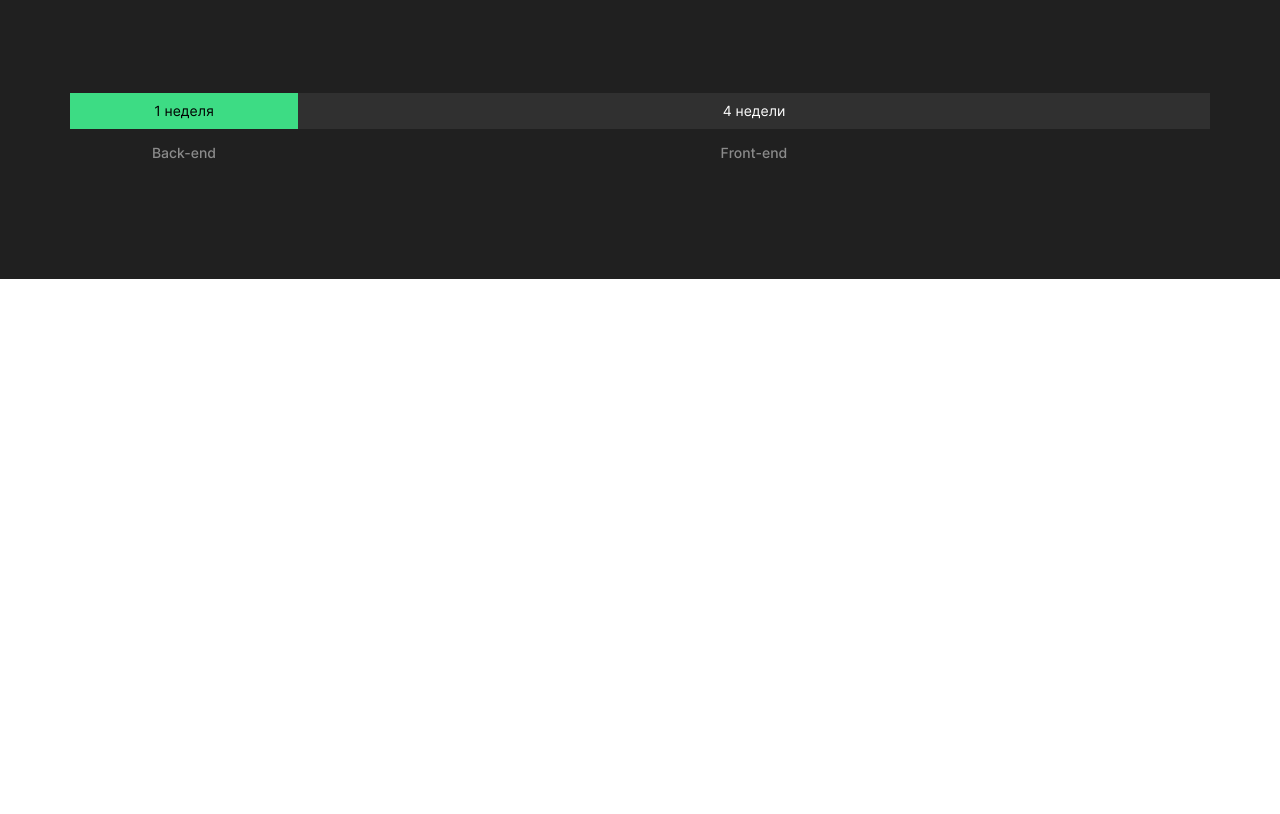
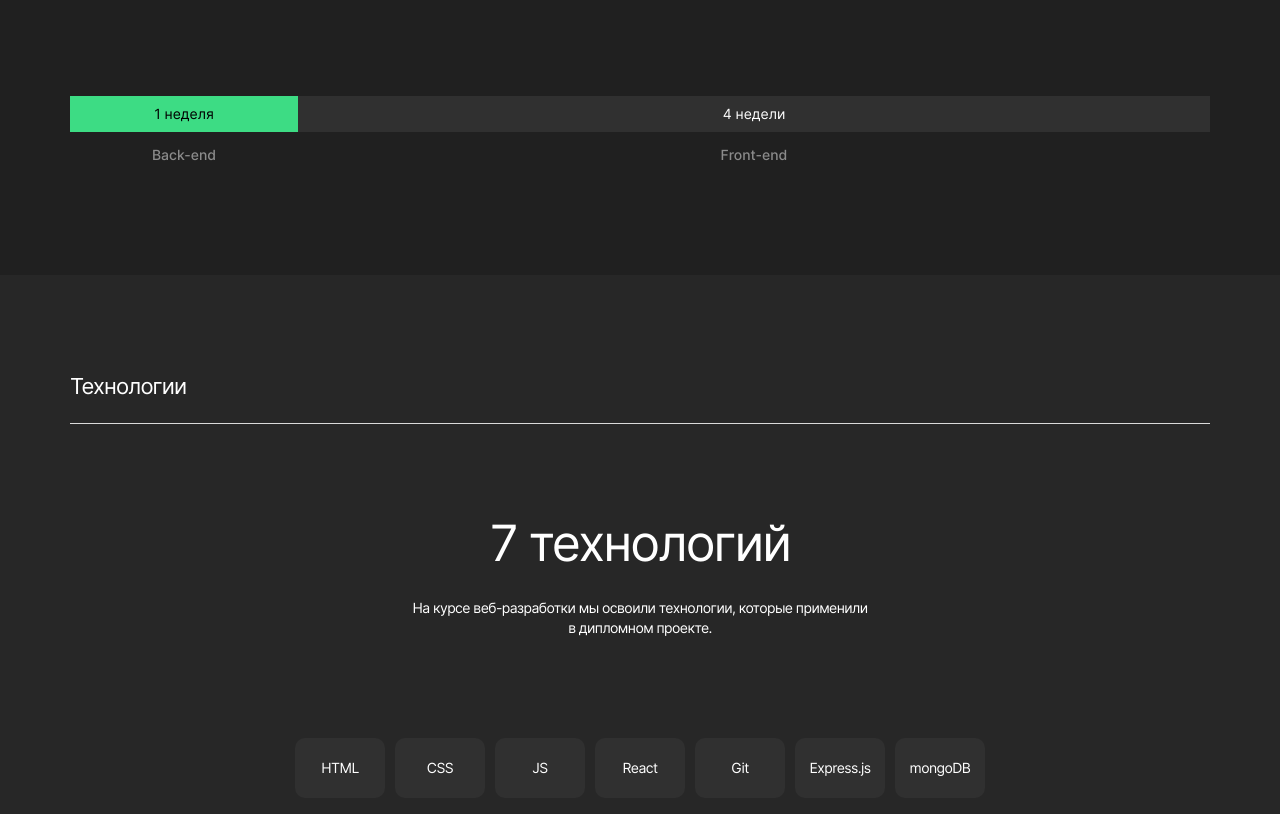
Before and after one commit to Yuliya-Lov/movies-explorer-frontend, a React (Create React App) app: page /signin in a window 1280 px wide. Shown: the part 920-1734 px from the top of the page. Before the commit the page ends 1199 px from the top, so only its background shows below. Built offline with nearby package versions, Linux system fonts and the light colour scheme.

Commit message:
feat: techs

```diff
--- a/src/components/AboutProject/AboutProject.css
+++ b/src/components/AboutProject/AboutProject.css
@@ -1,5 +1,5 @@
 .about-project {
-  margin: 110px 0 100px 0;
+  margin: 110px 0 95px 0;
   display: flex;
   flex-direction: column;
   align-items: flex-start;
@@ -86,5 +86,5 @@
   color: #8B8B8B;
   font-weight: 500;
   line-height: 1.21;
-  min-height: 50px;
+  min-height: 48px;
 }
--- a/src/components/AboutProject/AboutProject.js
+++ b/src/components/AboutProject/AboutProject.js
@@ -3,7 +3,7 @@ import './AboutProject.css';
 import Title from '../Title/Title';
 import Underline from '../Underline/Underline';
 
-function AboutProject(props) {
+function AboutProject() {
   return (
     <article className='about-project'>
       <Title level={2} size='m' text='О проекте'/>
--- a/src/components/Main/Main.js
+++ b/src/components/Main/Main.js
@@ -3,6 +3,7 @@ import './Main.css';
 import Promo from '../Promo/Promo.js';
 import NavTab from '../NavTab/NavTab.js';
 import AboutProject from '../AboutProject/AboutProject.js';
+import Techs from '../Techs/Techs.js';
 
 function Main(props) {
   return (
@@ -10,6 +11,7 @@ function Main(props) {
       <Promo/>
       <NavTab/>
       <AboutProject/>
+      <Techs/>
     </section>
   );
 }
--- a/src/components/NavTab/NavTab.js
+++ b/src/components/NavTab/NavTab.js
@@ -9,7 +9,7 @@ function NavTab(props) {
           <a href='#' className='project-nav__link'>О проекте</a>
         </li>
         <li className='project-nav__item'>
-          <a href='#' className='project-nav__link'>Технологии</a>
+          <a href='#techs' className='project-nav__link'>Технологии</a>
         </li>
         <li className='project-nav__item'>
           <a href='#' className='project-nav__link'>Студент</a>
--- /dev/null
+++ b/src/components/Techs/Techs.css
@@ -0,0 +1,62 @@
+.techs {
+  background: #272727;
+  width: 100%;
+  display: flex;
+  flex-direction: column;
+  align-items: center;
+}
+
+.techs__container {
+  box-sizing: border-box;
+  padding: 100px 0;
+  max-width: 1140px;
+  width: calc(100% - 140px);
+  width: 100%;
+  display: flex;
+  flex-direction: column;
+  align-items: flex-start;
+}
+
+.techs__info {
+  margin-top: 90px;
+  width: 100%;
+  display: flex;
+  flex-direction: column;
+  align-items: center;
+}
+
+.techs__about {
+  margin: 26px 0 0 0;
+  padding: 0;
+  text-align: center;
+  font-size: 14px;
+  font-weight: 400;
+  line-height: 1.43;
+  letter-spacing: -0.56px;
+  max-width: 460px;
+}
+
+.techs__list {
+  list-style: none;
+  margin: 100px 0 0 0;
+  padding: 0;
+  display: flex;
+  justify-content: center;
+  gap: 10px;
+  align-items: center;
+}
+
+.techs__item {
+  margin: 0;
+  padding: 0;
+  border-radius: 10px;
+  background: #303030;
+  display: flex;
+  align-items: center;
+  justify-content: center;
+  width: 90px;
+  min-height: 60px;
+  font-size: 14px;
+  font-weight: 400;
+  letter-spacing: -0.56px;
+}
--- /dev/null
+++ b/src/components/Techs/Techs.js
@@ -0,0 +1,30 @@
+import React from 'react';
+import './Techs.css';
+import Title from '../Title/Title';
+import Underline from '../Underline/Underline';
+
+function Techs(props) {
+  return (
+    <article className='techs' id='techs'>
+      <div className='techs__container'>
+        <Title level={2} size='m' text='Технологии' />
+        <Underline type='light' />
+        <div className='techs__info'>
+          <Title level={3} size='xl' text='7 технологий' />
+          <p className='techs__about'>На курсе веб-разработки мы освоили технологии, которые применили в дипломном проекте.</p>
+          <ul className='techs__list'>
+            <li className='techs__item'>HTML</li>
+            <li className='techs__item'>CSS</li>
+            <li className='techs__item'>JS</li>
+            <li className='techs__item'>React</li>
+            <li className='techs__item'>Git</li>
+            <li className='techs__item'>Express.js</li>
+            <li className='techs__item'>mongoDB</li>
+          </ul>
+        </div>
+      </div>
+    </article>
+  );
+}
+
+export default Techs;
--- a/src/components/Underline/Underline.css
+++ b/src/components/Underline/Underline.css
@@ -8,7 +8,7 @@
 }
 
 .underline_type_light {
-  margin-top: 23px;
+  margin-top: 26px;
   border-top: 1px solid #DADADA;
 }
 
```
Also changed, not shown: src/components/AboutMe/AboutMe.js (added, +14 -0 lines), src/components/Paragraph/Paragraph.css (deleted, +0 -9 lines), src/components/Paragraph/Paragraph.js (deleted, +0 -10 lines), src/components/AboutMe/AboutMe.css (added).
